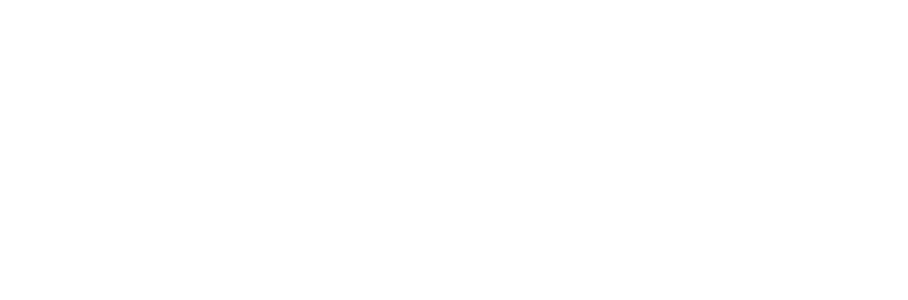
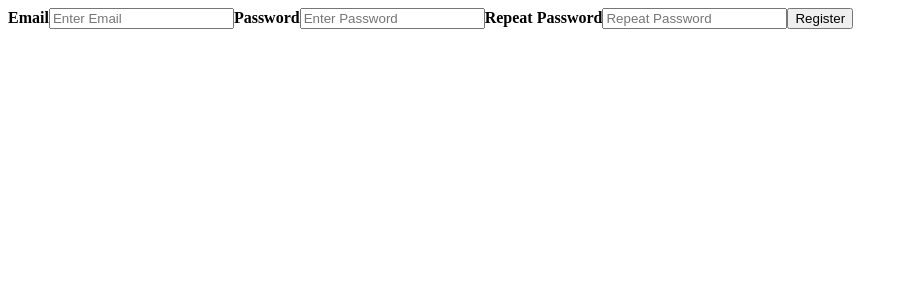
Before and after one commit to rankothnc/FootPrint, a React (Create React App) app: page / in a window 1280 px wide. Shown: the top 300 px of the page, without its empty margins (0-908 px from the left). Built offline with nearby package versions, Linux system fonts and the light colour scheme.

Commit message:
form initial draft

```diff
--- a/package.json
+++ b/package.json
@@ -6,9 +6,11 @@
     "@testing-library/jest-dom": "^5.16.5",
     "@testing-library/react": "^13.4.0",
     "@testing-library/user-event": "^13.5.0",
+    "purecss": "^3.0.0",
     "react": "^18.2.0",
     "react-dom": "^18.2.0",
     "react-scripts": "5.0.1",
+    "styled-components": "^5.3.6",
     "web-vitals": "^2.1.4"
   },
   "scripts": {
--- a/src/App.js
+++ b/src/App.js
@@ -1,9 +1,10 @@
 import './App.css';
+import Contact from './Components/form';
 
 function App() {
   return (
     <div className="App">
-
+     <Contact/>
     </div>
   );
 }
--- /dev/null
+++ b/src/Components/form.js
@@ -0,0 +1,30 @@
+import React from "react";
+import styled from "styled-components";
+
+
+export default function Form() {
+
+  return (
+    <Contact>
+      <form action="action_page.php">
+
+        <label for="email"><b>Email</b></label>
+        <input type="text" placeholder="Enter Email" name="email" id="email" required />
+
+        <label for="psw"><b>Password</b></label>
+        <input type="password" placeholder="Enter Password" name="psw" id="psw" required />
+
+        <label for="psw-repeat"><b>Repeat Password</b></label>
+        <input type="password" placeholder="Repeat Password" name="psw-repeat" id="psw-repeat" required />
+
+        <button type="submit" class="registerbtn">Register</button>
+
+      </form>
+    </Contact>
+  )
+}
+
+
+const Contact = styled.div`
+    color: rgb(0,0,0);
+`
```
Also changed, not shown: src/Components/form.css (added), 1 other file (tests, documents, lock files or other folders).
